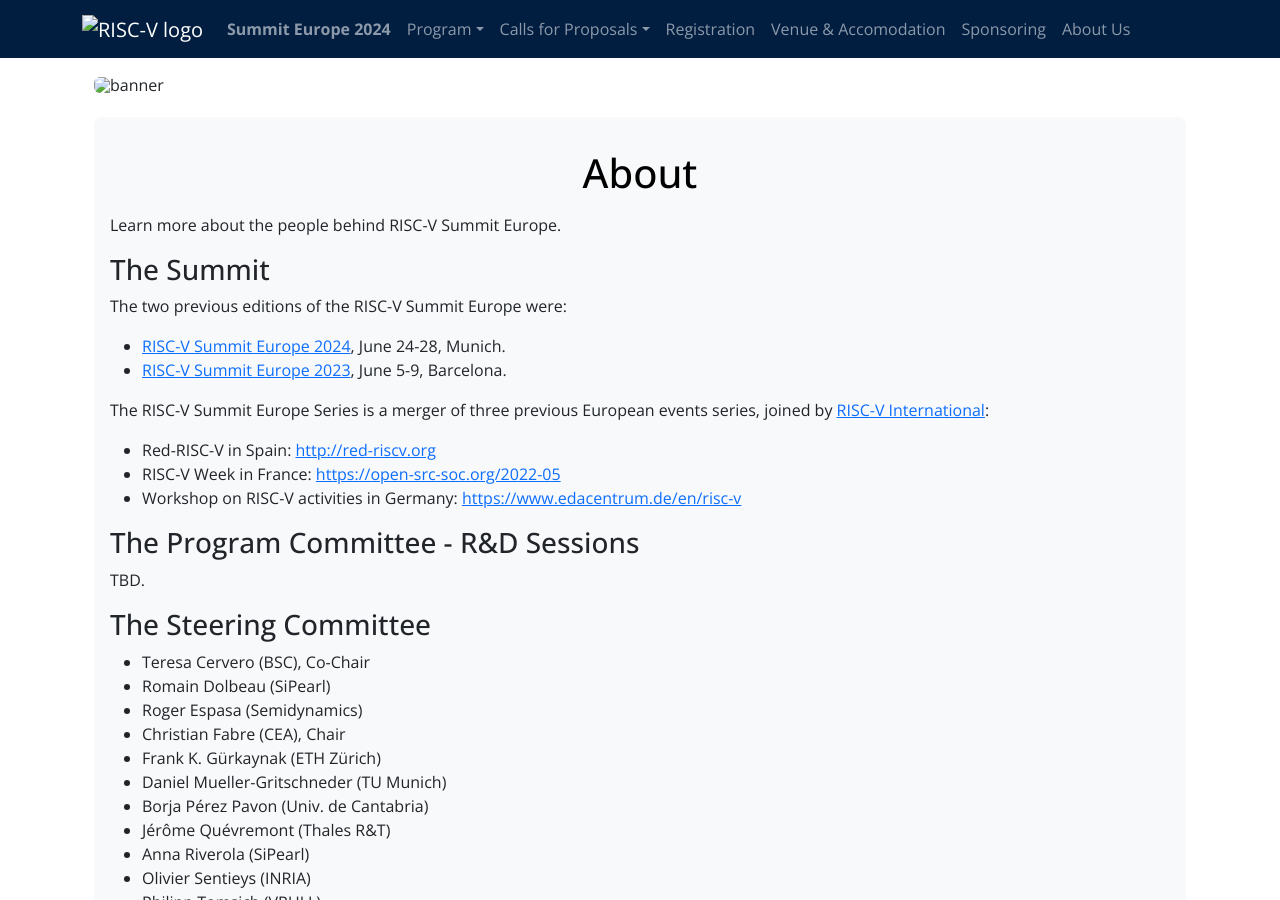
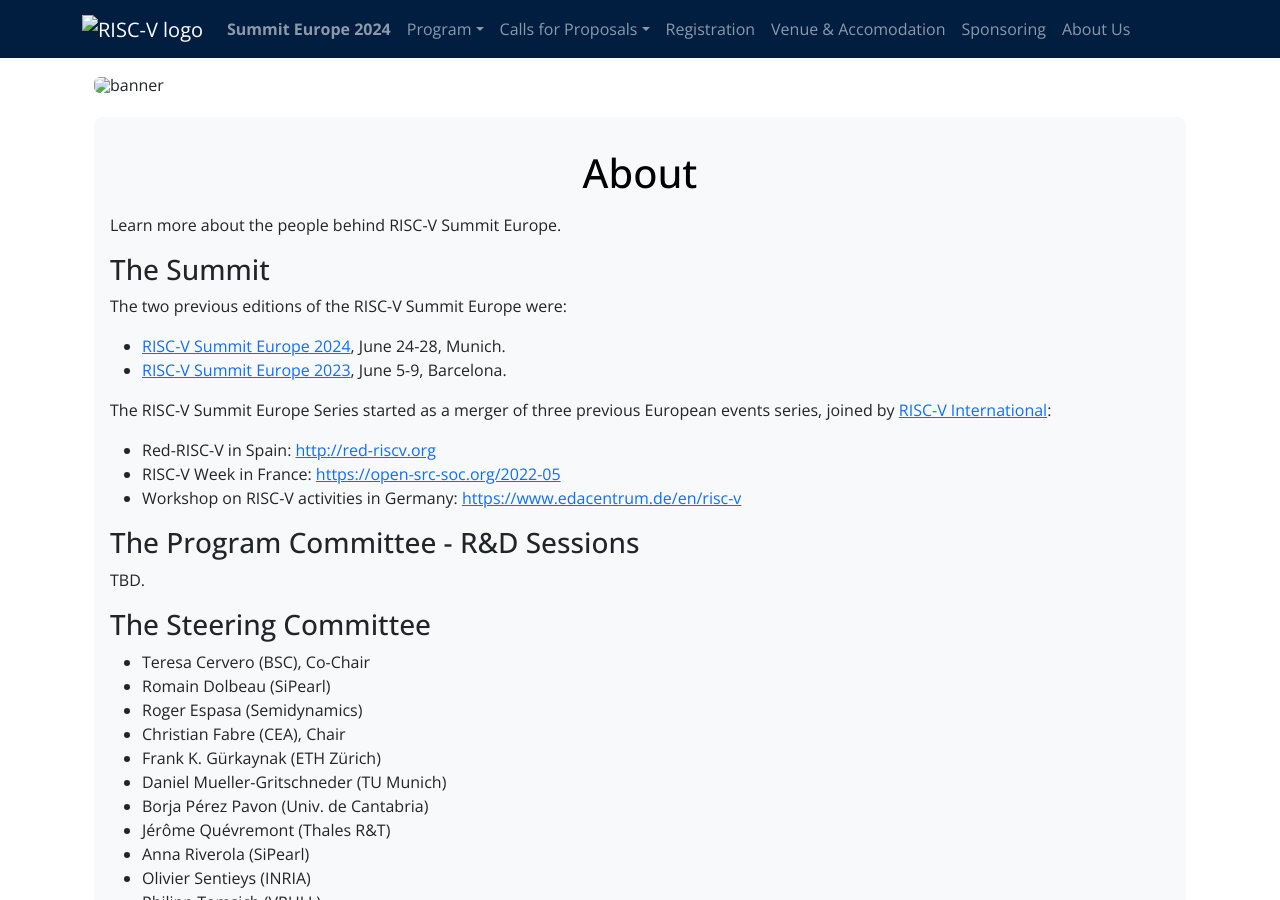
Before and after one commit to riscv-europe/summit-website-development, a Jekyll site: the page built from summit/2025/about.md, in a window 1280 px wide and 900 px high. Built offline with Jekyll 4.4.1, drawn with Linux system fonts in a browser that asks for light colours.

Commit message:
Fix: improved wording.

```diff
--- a/summit/2025/about.md
+++ b/summit/2025/about.md
@@ -19,8 +19,9 @@
 - [RISC-V Summit Europe 2024](https://riscv-europe.org/summit/2024), June 24-28, Munich.
 - [RISC-V Summit Europe 2023](https://riscv-europe.org/summit/2023), June 5-9, Barcelona.
 
-The RISC-V Summit Europe Series is a merger of three previous European
-events series, joined by [RISC-V International](https://riscv.org):
+The RISC-V Summit Europe Series started as a merger of three previous
+European events series, joined by [RISC-V
+International](https://riscv.org):
 
 - Red-RISC-V in Spain: [http://red-riscv.org](http://red-riscv.org)
 - RISC-V Week in France: [https://open-src-soc.org/2022-05](https://open-src-soc.org/2022-05)
```
